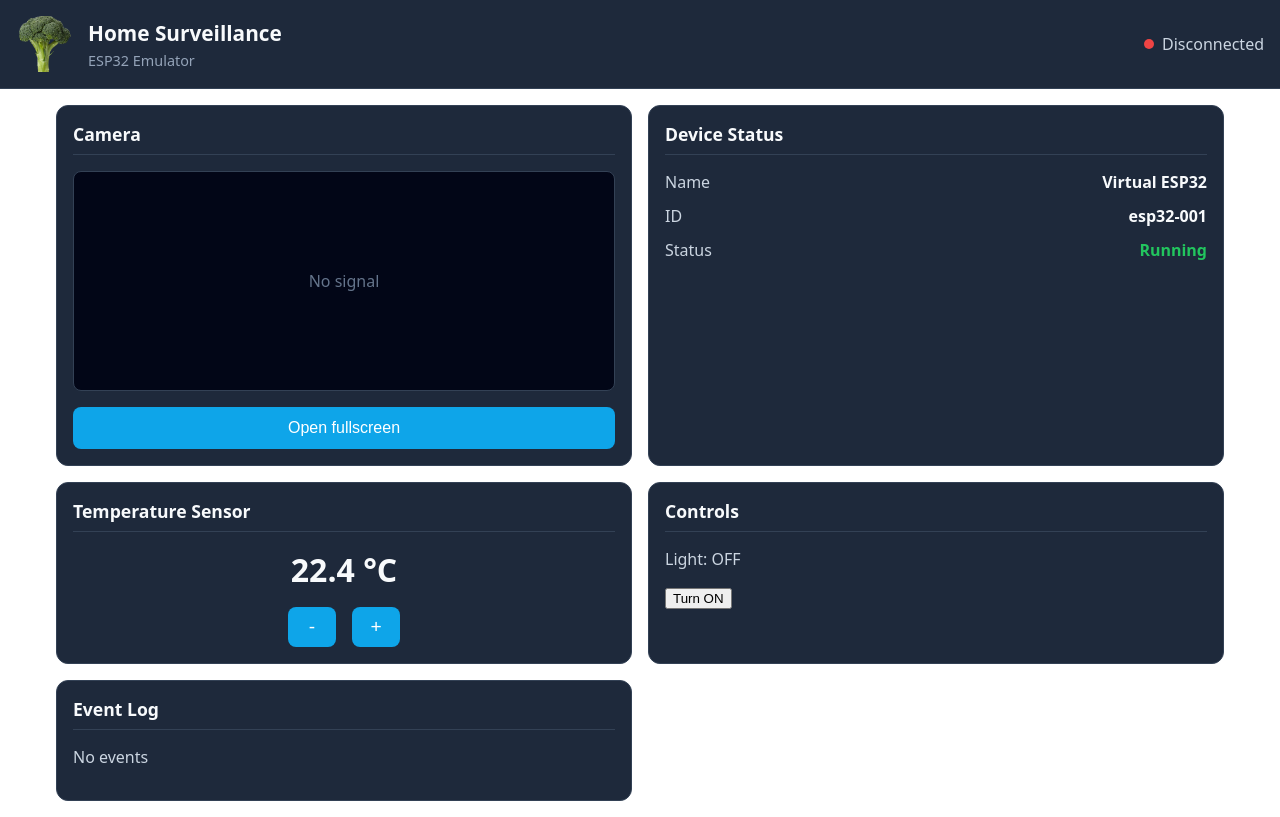
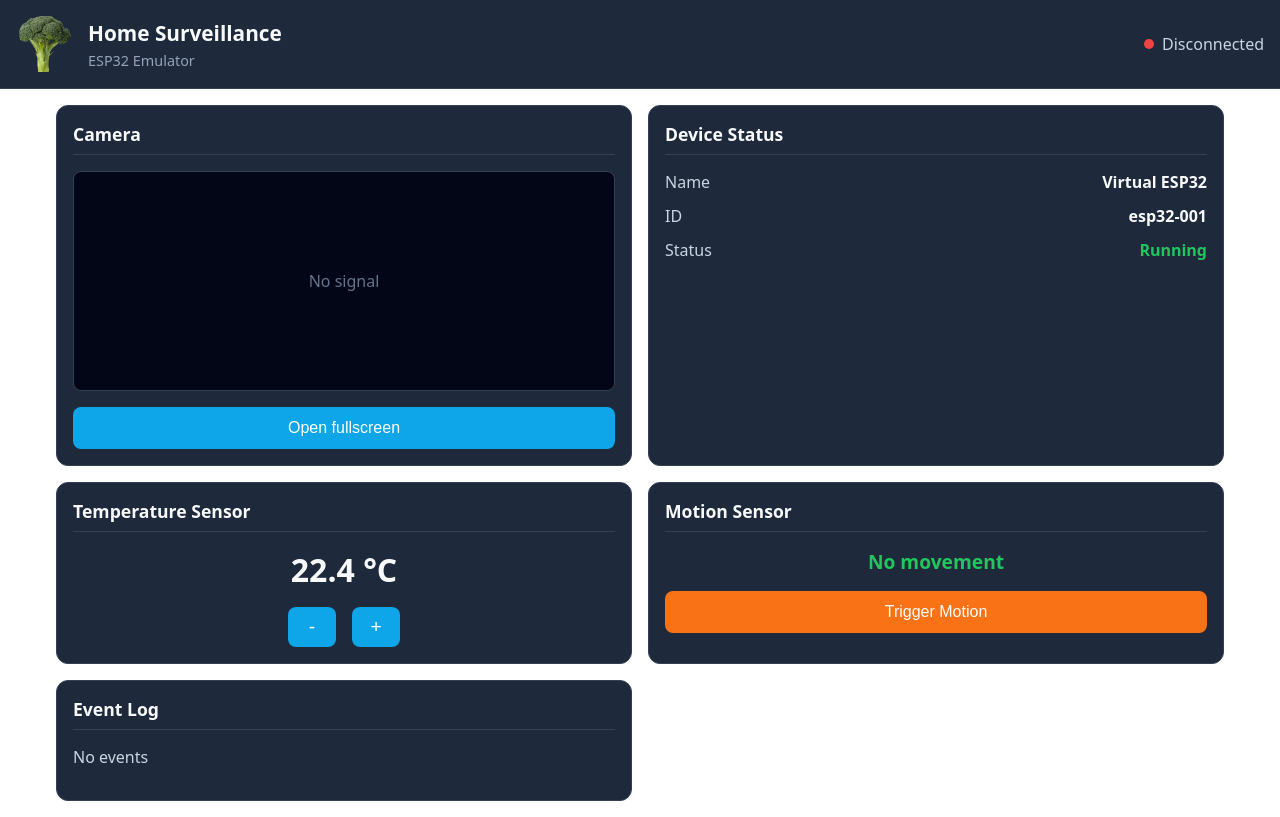
Before and after one commit to Jari1980/esp32-emulator, a React (Vite) app in the folder frontend/emulator-ui/: page / in a window 1280 px wide. Built offline with nearby package versions, Linux system fonts and the light colour scheme.

Commit message:
motion sensor card

```diff
--- a/frontend/emulator-ui/src/components/Dashboard/Dashboard.tsx
+++ b/frontend/emulator-ui/src/components/Dashboard/Dashboard.tsx
@@ -3,6 +3,7 @@ import "./Dashboard.css";
 import DeviceStatusCard from "../DeviceStatusCard/DeviceStatusCard";
 import CameraCard from "../CameraCard/CameraCard";
 import TemperatureControlCard from "../TemperatureControlCard/TemperatureControlCard";
+import MotionControlCard from "../MotionControlCard/MotionControlCard";
 
 function Dashboard() {
   return (
@@ -14,10 +15,7 @@ function Dashboard() {
 
       <TemperatureControlCard />
 
-      <Card title="Controls">
-        <p>Light: OFF</p>
-        <button>Turn ON</button>
-      </Card>
+      <MotionControlCard />
 
       <Card title="Event Log">
         <p>No events</p>
--- /dev/null
+++ b/frontend/emulator-ui/src/components/MotionControlCard/MotionControlCard.css
@@ -0,0 +1,33 @@
+.motion-control {
+  display: flex;
+  flex-direction: column;
+  align-items: center;
+  gap: 1rem;
+}
+
+.motion-control__state {
+  font-size: 1.2rem;
+  font-weight: 600;
+
+  color: #22c55e;
+}
+
+.motion-control__button {
+  width: 100%;
+
+  padding: 0.75rem;
+
+  border: none;
+  border-radius: 8px;
+
+  background: #f97316;
+  color: white;
+
+  font-size: 1rem;
+
+  cursor: pointer;
+}
+
+.motion-control__button:hover {
+  background: #ea580c;
+}
--- /dev/null
+++ b/frontend/emulator-ui/src/components/MotionControlCard/MotionControlCard.tsx
@@ -0,0 +1,24 @@
+import Card from "../Card/Card";
+import "./MotionControlCard.css";
+
+function MotionControlCard() {
+  return (
+    <Card title="Motion Sensor">
+
+      <div className="motion-control">
+
+        <div className="motion-control__state">
+          No movement
+        </div>
+
+        <button className="motion-control__button">
+          Trigger Motion
+        </button>
+
+      </div>
+
+    </Card>
+  );
+}
+
+export default MotionControlCard;
```
